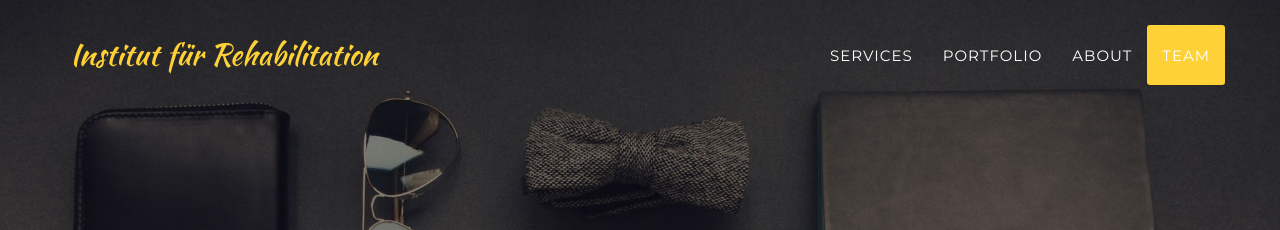
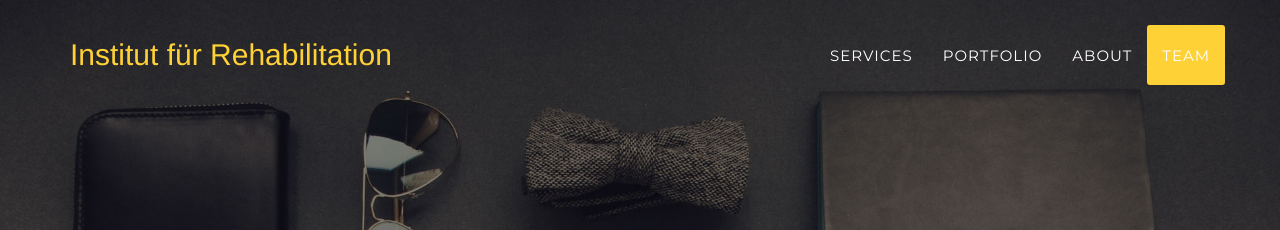
Before and after one commit to instreha/instreha.github.io, a Jekyll site: the page built from index.html, in a window 1280 px wide. Shown: the top 230 px of the page. Built offline with Jekyll 4.4.1, drawn with Linux system fonts in a browser that asks for light colours; some web fonts are replaced.

Commit message:
Add fonts in true type

```diff
--- a/_includes/css/agency.css
+++ b/_includes/css/agency.css
@@ -3,6 +3,11 @@
  * Code licensed under the Apache License v2.0.
  * For details, see http://www.apache.org/licenses/LICENSE-2.0.
  */
+
+@font-face {
+    font-family: "Futura Book Regular";
+    src: url(/fonts/futura-book-regular.ttf) format("truetype");
+}
 
 body {
     overflow-x: hidden;
@@ -176,7 +181,7 @@ fieldset[disabled] .btn-xl.active {
 }
 
 .navbar-default .navbar-brand {
-    font-family: "Kaushan Script","Helvetica Neue",Helvetica,Arial,cursive;
+    font-family: "Futura Book Regular","Helvetica Neue",Helvetica,Arial,cursive;
     color: #{{ site.data.template.color.primary }};
 }
 
```
Also changed, not shown: fonts/futura-book-regular.otf (renamed from fonts/Futura Book Regular.otf), fonts/futura-book-regular.ttf (added).
